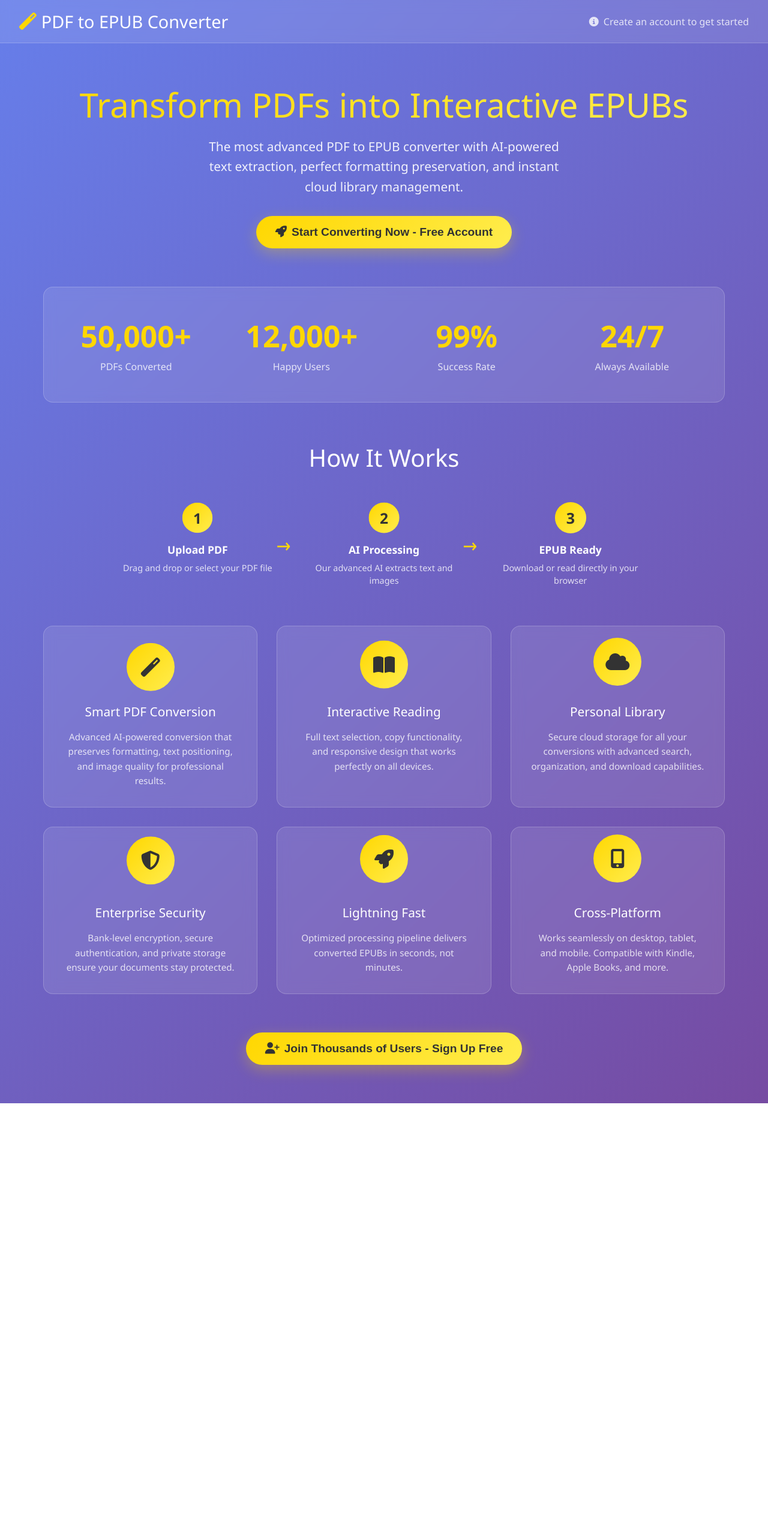
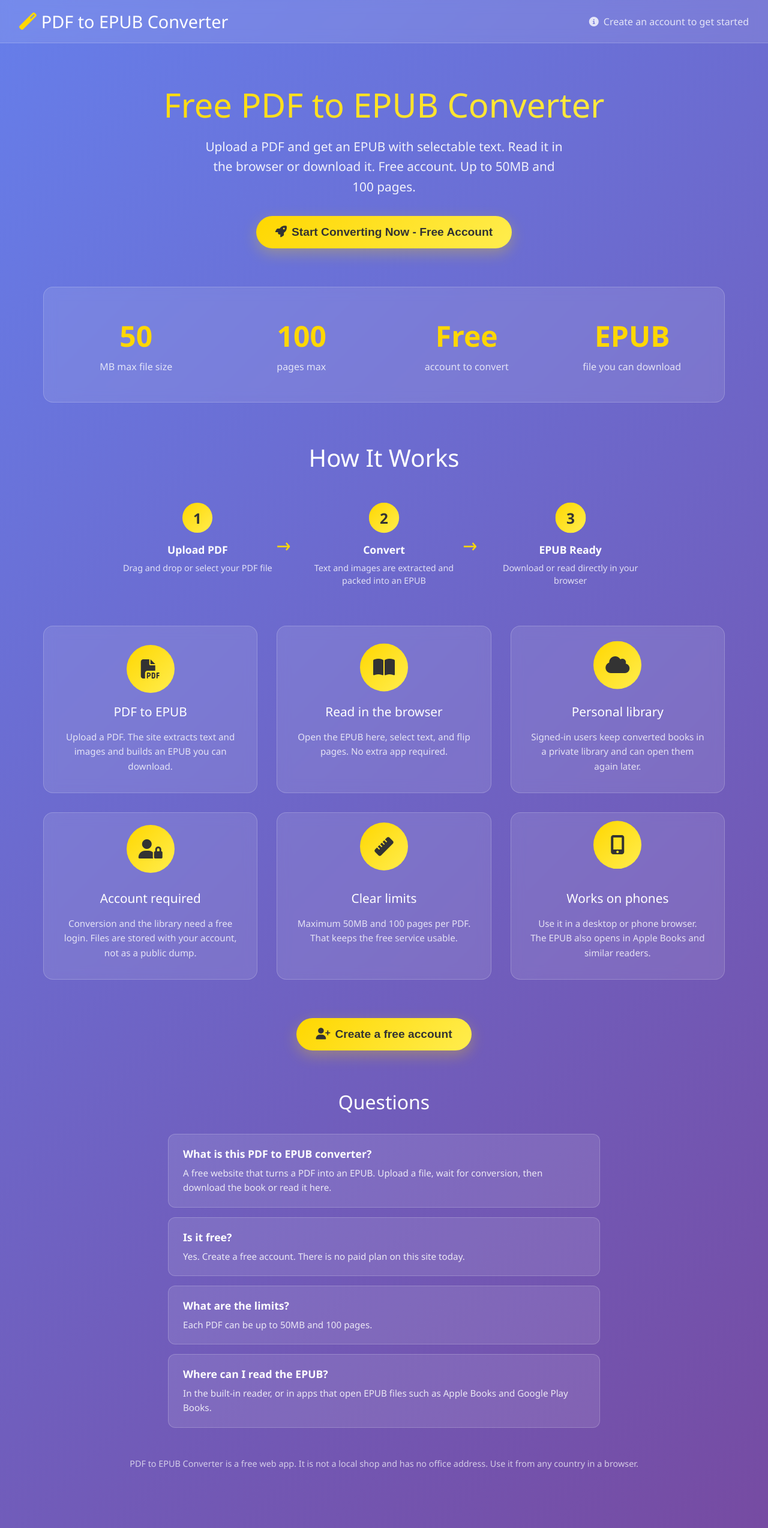
Before and after one commit to W1neSkin/pdf-epub-converter, a React (Create React App) app in the folder frontend/: page / in a window 1280 px wide. Shown: the whole page at 60% size. Before the commit the page ends 1839 px from the top, so only its background shows below. Built offline with nearby package versions, Linux system fonts and the light colour scheme; no server answers.

Commit message:
Prepare the landing page for Google and AI search.
Co-authored-by: Cursor <cursoragent@cursor.com>

```diff
--- a/frontend/public/index.html
+++ b/frontend/public/index.html
@@ -4,41 +4,116 @@
     <meta charset="utf-8" />
     <link rel="icon" href="%PUBLIC_URL%/favicon.ico" />
     <meta name="viewport" content="width=device-width, initial-scale=1" />
-    <meta name="theme-color" content="#000000" />
+    <meta name="theme-color" content="#667eea" />
+    <meta name="robots" content="index, follow" />
+    <title>Free PDF to EPUB Converter — Online, in the Browser</title>
     <meta
       name="description"
-      content="Convert PDF files to interactive EPUB books. Upload a PDF, get selectable text, and keep your books in a personal library."
+      content="Free online PDF to EPUB converter. Upload a PDF (up to 50MB, 100 pages), get an EPUB with selectable text, and keep books in a personal library. Works in the browser."
+    />
+    <meta
+      name="keywords"
+      content="PDF to EPUB, convert PDF to EPUB, free EPUB converter, online PDF converter, Kindle EPUB"
     />
     <link rel="canonical" href="https://w1neskin.github.io/pdf-epub-converter/" />
+
+    <!-- Open Graph: Google, Slack, Telegram, AI crawlers that read social cards -->
+    <meta property="og:type" content="website" />
+    <meta property="og:locale" content="en_US" />
+    <meta property="og:site_name" content="PDF to EPUB Converter" />
+    <meta property="og:title" content="Free PDF to EPUB Converter" />
+    <meta
+      property="og:description"
+      content="Upload a PDF and download an EPUB you can read on Kindle, Apple Books, or in the browser."
+    />
+    <meta property="og:url" content="https://w1neskin.github.io/pdf-epub-converter/" />
+    <meta property="og:image" content="https://w1neskin.github.io/pdf-epub-converter/logo512.png" />
+
+    <meta name="twitter:card" content="summary" />
+    <meta name="twitter:title" content="Free PDF to EPUB Converter" />
+    <meta
+      name="twitter:description"
+      content="Free online tool to convert PDF files to EPUB. 50MB and 100-page limit. Sign in to save books."
+    />
+
     <link rel="apple-touch-icon" href="%PUBLIC_URL%/logo192.png" />
-    <!--
-      manifest.json provides metadata used when your web app is installed on a
-      user's mobile device or desktop. See https://developers.google.com/web/fundamentals/web-app-manifest/
-    -->
     <link rel="manifest" href="%PUBLIC_URL%/manifest.json" />
-    <!--
-      Notice the use of %PUBLIC_URL% in the tags above.
-      It will be replaced with the URL of the `public` folder during the build.
-      Only files inside the `public` folder can be referenced from the HTML.
 
-      Unlike "/favicon.ico" or "favicon.ico", "%PUBLIC_URL%/favicon.ico" will
-      work correctly both with client-side routing and a non-root public URL.
-      Learn how to configure a non-root public URL by running `npm run build`.
-    -->
-    <title>PDF to EPUB Converter</title>
+    <!-- Structured data for Google and AI search (GEO). Facts only, no fake stats. -->
+    <script type="application/ld+json">
+    {
+      "@context": "https://schema.org",
+      "@graph": [
+        {
+          "@type": "WebApplication",
+          "name": "PDF to EPUB Converter",
+          "url": "https://w1neskin.github.io/pdf-epub-converter/",
+          "applicationCategory": "UtilitiesApplication",
+          "operatingSystem": "Any",
+          "browserRequirements": "Requires JavaScript",
+          "offers": {
+            "@type": "Offer",
+            "price": "0",
+            "priceCurrency": "USD"
+          },
+          "description": "Free web app that converts PDF files to EPUB. Maximum file size 50MB and 100 pages. Create a free account to convert and store books."
+        },
+        {
+          "@type": "FAQPage",
+          "mainEntity": [
+            {
+              "@type": "Question",
+              "name": "What is this PDF to EPUB converter?",
+              "acceptedAnswer": {
+                "@type": "Answer",
+                "text": "It is a free website that turns a PDF file into an EPUB book. You upload a PDF, wait for conversion, then download the EPUB or read it in the browser."
+              }
+            },
+            {
+              "@type": "Question",
+              "name": "Is the PDF to EPUB converter free?",
+              "acceptedAnswer": {
+                "@type": "Answer",
+                "text": "Yes. You need a free account. There is no paid plan on the site today."
+              }
+            },
+            {
+              "@type": "Question",
+              "name": "What are the file limits?",
+              "acceptedAnswer": {
+                "@type": "Answer",
+                "text": "The PDF can be up to 50MB and 100 pages."
+              }
+            },
+            {
+              "@type": "Question",
+              "name": "Where can I read the EPUB?",
+              "acceptedAnswer": {
+                "@type": "Answer",
+                "text": "In this site's reader, or in apps that open EPUB files such as Apple Books, Google Play Books, and many Kindle workflows that accept EPUB."
+              }
+            }
+          ]
+        }
+      ]
+    }
+    </script>
   </head>
   <body>
-    <noscript>You need to enable JavaScript to run this app.</noscript>
+    <noscript>
+      <h1>Free PDF to EPUB Converter</h1>
+      <p>
+        This is a free online tool that converts PDF files to EPUB books.
+        Enable JavaScript to upload a file. Limits: 50MB, 100 pages. A free
+        account is required.
+      </p>
+      <p>
+        Site:
+        <a href="https://w1neskin.github.io/pdf-epub-converter/">
+          https://w1neskin.github.io/pdf-epub-converter/
+        </a>
+      </p>
+    </noscript>
     <div id="root"></div>
-    <!--
-      This HTML file is a template.
-      If you open it directly in the browser, you will see an empty page.
-
-      You can add webfonts, meta tags, or analytics to this file.
-      The build step will place the bundled scripts into the <body> tag.
-
-      To begin the development, run `npm start` or `yarn start`.
-      To create a production bundle, use `npm run build` or `yarn build`.
-    -->
   </body>
 </html>
--- a/frontend/src/App.js
+++ b/frontend/src/App.js
@@ -39,7 +39,7 @@ const Header = styled.header`
   justify-content: space-between;
 `;
 
-const Logo = styled.h1`
+const Logo = styled.div`
   color: white;
   font-size: 1.8rem;
   font-weight: 300;
--- /dev/null
+++ b/frontend/src/components/LandingFaq.js
@@ -0,0 +1,93 @@
+import React from 'react';
+import styled from 'styled-components';
+
+// Plain FAQ text for Google and AI search. Keep answers short and true.
+
+const Section = styled.section`
+  margin: 4rem 0 2rem;
+  color: white;
+`;
+
+const Title = styled.h2`
+  font-size: 2rem;
+  font-weight: 300;
+  text-align: center;
+  margin-bottom: 2rem;
+`;
+
+const List = styled.div`
+  max-width: 720px;
+  margin: 0 auto;
+  display: flex;
+  flex-direction: column;
+  gap: 1rem;
+`;
+
+const Item = styled.article`
+  background: rgba(255, 255, 255, 0.1);
+  border: 1px solid rgba(255, 255, 255, 0.2);
+  border-radius: 0.75rem;
+  padding: 1.25rem 1.5rem;
+`;
+
+const Question = styled.h3`
+  font-size: 1.1rem;
+  font-weight: 600;
+  margin-bottom: 0.5rem;
+`;
+
+const Answer = styled.p`
+  color: rgba(255, 255, 255, 0.85);
+  line-height: 1.6;
+  font-size: 0.95rem;
+`;
+
+const Footer = styled.footer`
+  margin-top: 3rem;
+  text-align: center;
+  color: rgba(255, 255, 255, 0.7);
+  font-size: 0.9rem;
+  line-height: 1.6;
+`;
+
+const faqs = [
+  {
+    q: 'What is this PDF to EPUB converter?',
+    a: 'A free website that turns a PDF into an EPUB. Upload a file, wait for conversion, then download the book or read it here.'
+  },
+  {
+    q: 'Is it free?',
+    a: 'Yes. Create a free account. There is no paid plan on this site today.'
+  },
+  {
+    q: 'What are the limits?',
+    a: 'Each PDF can be up to 50MB and 100 pages.'
+  },
+  {
+    q: 'Where can I read the EPUB?',
+    a: 'In the built-in reader, or in apps that open EPUB files such as Apple Books and Google Play Books.'
+  }
+];
+
+function LandingFaq() {
+  return (
+    <Section id="faq" aria-labelledby="faq-title">
+      <Title id="faq-title">Questions</Title>
+      <List>
+        {faqs.map((item) => (
+          <Item key={item.q}>
+            <Question>{item.q}</Question>
+            <Answer>{item.a}</Answer>
+          </Item>
+        ))}
+      </List>
+      <Footer>
+        PDF to EPUB Converter is a free web app.
+        It is not a local shop and has no office address.
+        Use it from any country in a browser.
+      </Footer>
+    </Section>
+  );
+}
+
+export default LandingFaq;
--- a/frontend/src/components/LandingPage.js
+++ b/frontend/src/components/LandingPage.js
@@ -1,6 +1,7 @@
-import React, { useState, useEffect } from 'react';
+import React, { useState } from 'react';
 import styled, { keyframes } from 'styled-components';
 import AuthForm from './AuthForm';
+import LandingFaq from './LandingFaq';
 
 const fadeIn = keyframes`
   from {
@@ -319,68 +320,44 @@ const CloseButton = styled.button`
   }
 `;
 
-const AnimatedCounter = ({ end, duration = 2000, delay = 0 }) => {
-  const [count, setCount] = useState(0);
-
-  useEffect(() => {
-    const timer = setTimeout(() => {
-      let start = 0;
-      const increment = end / (duration / 50);
-      const counter = setInterval(() => {
-        start += increment;
-        if (start >= end) {
-          setCount(end);
-          clearInterval(counter);
-        } else {
-          setCount(Math.floor(start));
-        }
-      }, 50);
-    }, delay);
-
-    return () => clearTimeout(timer);
-  }, [end, duration, delay]);
-
-  return count.toLocaleString();
-};
-
 const LandingPage = ({ onAuthSuccess }) => {
   const [showAuthModal, setShowAuthModal] = useState(false);
 
   const features = [
     {
-      icon: 'fas fa-magic',
-      title: 'Smart PDF Conversion',
-      description: 'Advanced AI-powered conversion that preserves formatting, text positioning, and image quality for professional results.',
+      icon: 'fas fa-file-pdf',
+      title: 'PDF to EPUB',
+      description: 'Upload a PDF. The site extracts text and images and builds an EPUB you can download.',
       delay: '0.2s'
     },
     {
       icon: 'fas fa-book-open',
-      title: 'Interactive Reading',
-      description: 'Full text selection, copy functionality, and responsive design that works perfectly on all devices.',
+      title: 'Read in the browser',
+      description: 'Open the EPUB here, select text, and flip pages. No extra app required.',
       delay: '0.4s'
     },
     {
       icon: 'fas fa-cloud',
-      title: 'Personal Library',
-      description: 'Secure cloud storage for all your conversions with advanced search, organization, and download capabilities.',
+      title: 'Personal library',
+      description: 'Signed-in users keep converted books in a private library and can open them again later.',
       delay: '0.6s'
     },
     {
-      icon: 'fas fa-shield-alt',
-      title: 'Enterprise Security',
-      description: 'Bank-level encryption, secure authentication, and private storage ensure your documents stay protected.',
+      icon: 'fas fa-user-lock',
+      title: 'Account required',
+      description: 'Conversion and the library need a free login. Files are stored with your account, not as a public dump.',
       delay: '0.8s'
     },
     {
-      icon: 'fas fa-rocket',
-      title: 'Lightning Fast',
-      description: 'Optimized processing pipeline delivers converted EPUBs in seconds, not minutes.',
+      icon: 'fas fa-ruler',
+      title: 'Clear limits',
+      description: 'Maximum 50MB and 100 pages per PDF. That keeps the free service usable.',
       delay: '1.0s'
     },
     {
       icon: 'fas fa-mobile-alt',
-      title: 'Cross-Platform',
-      description: 'Works seamlessly on desktop, tablet, and mobile. Compatible with Kindle, Apple Books, and more.',
+      title: 'Works on phones',
+      description: 'Use it in a desktop or phone browser. The EPUB also opens in Apple Books and similar readers.',
       delay: '1.2s'
     }
   ];
@@ -394,8 +371,8 @@ const LandingPage = ({ onAuthSuccess }) => {
     },
     {
       number: 2,
-      title: 'AI Processing',
-      description: 'Our advanced AI extracts text and images',
+      title: 'Convert',
+      description: 'Text and images are extracted and packed into an EPUB',
       delay: '0.4s'
     },
     {
@@ -410,11 +387,11 @@ const LandingPage = ({ onAuthSuccess }) => {
     <LandingContainer>
       <HeroSection>
         <HeroTitle>
-          Transform PDFs into Interactive EPUBs
+          Free PDF to EPUB Converter
         </HeroTitle>
         <HeroSubtitle>
-          The most advanced PDF to EPUB converter with AI-powered text extraction,
-          perfect formatting preservation, and instant cloud library management.
+          Upload a PDF and get an EPUB with selectable text. Read it in the
+          browser or download it. Free account. Up to 50MB and 100 pages.
         </HeroSubtitle>
         <CTAButton onClick={() => setShowAuthModal(true)}>
           <i className="fas fa-rocket" style={{ marginRight: '0.5rem' }}></i>
@@ -425,28 +402,20 @@ const LandingPage = ({ onAuthSuccess }) => {
       <StatsSection>
         <StatsGrid>
           <StatItem delay="0.2s">
-            <StatNumber delay="0.5s">
-              <AnimatedCounter end={50000} delay={500} />+
-            </StatNumber>
-            <StatLabel>PDFs Converted</StatLabel>
+            <StatNumber>50</StatNumber>
+            <StatLabel>MB max file size</StatLabel>
           </StatItem>
           <StatItem delay="0.4s">
-            <StatNumber delay="0.7s">
-              <AnimatedCounter end={12000} delay={700} />+
-            </StatNumber>
-            <StatLabel>Happy Users</StatLabel>
+            <StatNumber>100</StatNumber>
+            <StatLabel>pages max</StatLabel>
           </StatItem>
           <StatItem delay="0.6s">
-            <StatNumber delay="0.9s">
-              <AnimatedCounter end={99} delay={900} />%
-            </StatNumber>
-            <StatLabel>Success Rate</StatLabel>
+            <StatNumber>Free</StatNumber>
+            <StatLabel>account to convert</StatLabel>
           </StatItem>
           <StatItem delay="0.8s">
-            <StatNumber delay="1.1s">
-              <AnimatedCounter end={24} delay={1100} />/7
-            </StatNumber>
-            <StatLabel>Always Available</StatLabel>
+            <StatNumber>EPUB</StatNumber>
+            <StatLabel>file you can download</StatLabel>
           </StatItem>
         </StatsGrid>
       </StatsSection>
@@ -479,9 +448,11 @@ const LandingPage = ({ onAuthSuccess }) => {
       <div style={{ textAlign: 'center', marginTop: '4rem' }}>
         <CTAButton onClick={() => setShowAuthModal(true)}>
           <i className="fas fa-user-plus" style={{ marginRight: '0.5rem' }}></i>
-          Join Thousands of Users - Sign Up Free
+          Create a free account
         </CTAButton>
       </div>
+
+      <LandingFaq />
 
       {showAuthModal && (
         <AuthModal onClick={(e) => e.target === e.currentTarget && setShowAuthModal(false)}>
```
Also changed, not shown: frontend/public/llms.txt (added), frontend/public/manifest.json, frontend/public/robots.txt.
